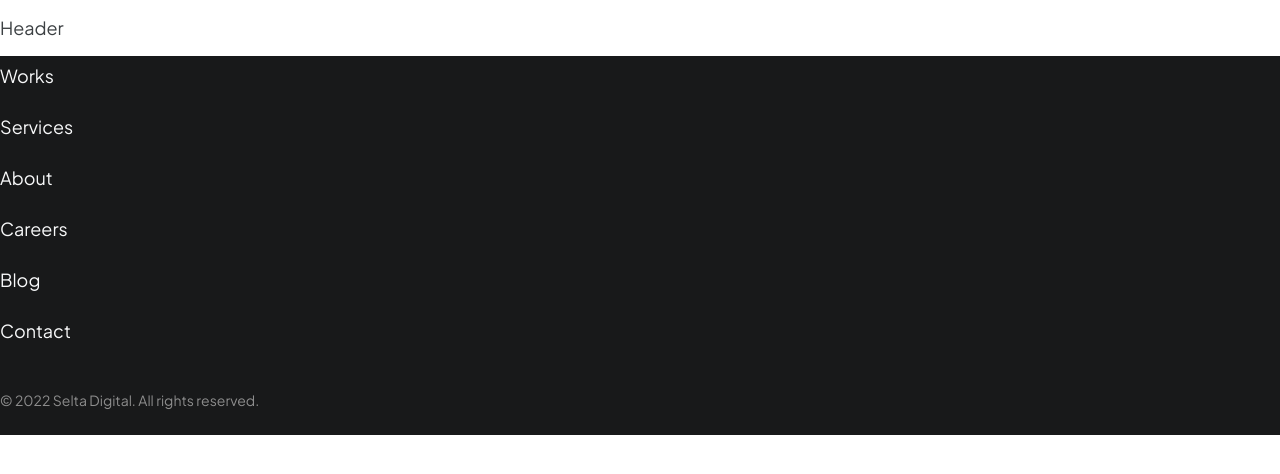
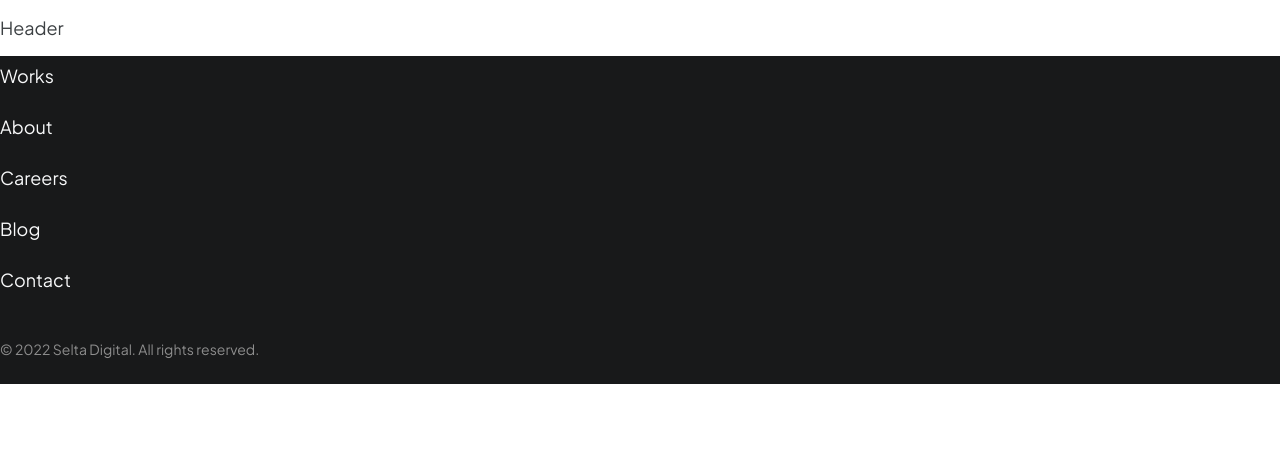
Before and after one commit to AmeizT/seltadigital, a Next.js app: page / in a window 1280 px wide. Shown: the top 474 px of the page. Built offline with nearby package versions, Linux system fonts and the light colour scheme.

Commit message:
updated footer

```diff
--- a/src/json/menu/index.js
+++ b/src/json/menu/index.js
@@ -11,12 +11,6 @@ let menu = [
         id: uuid(),
         name: 'Works',
         uri: '/works',
-    },
-
-    {
-        id: uuid(),
-        name: 'Services',
-        uri: '/services',
     },
 
     {
```
